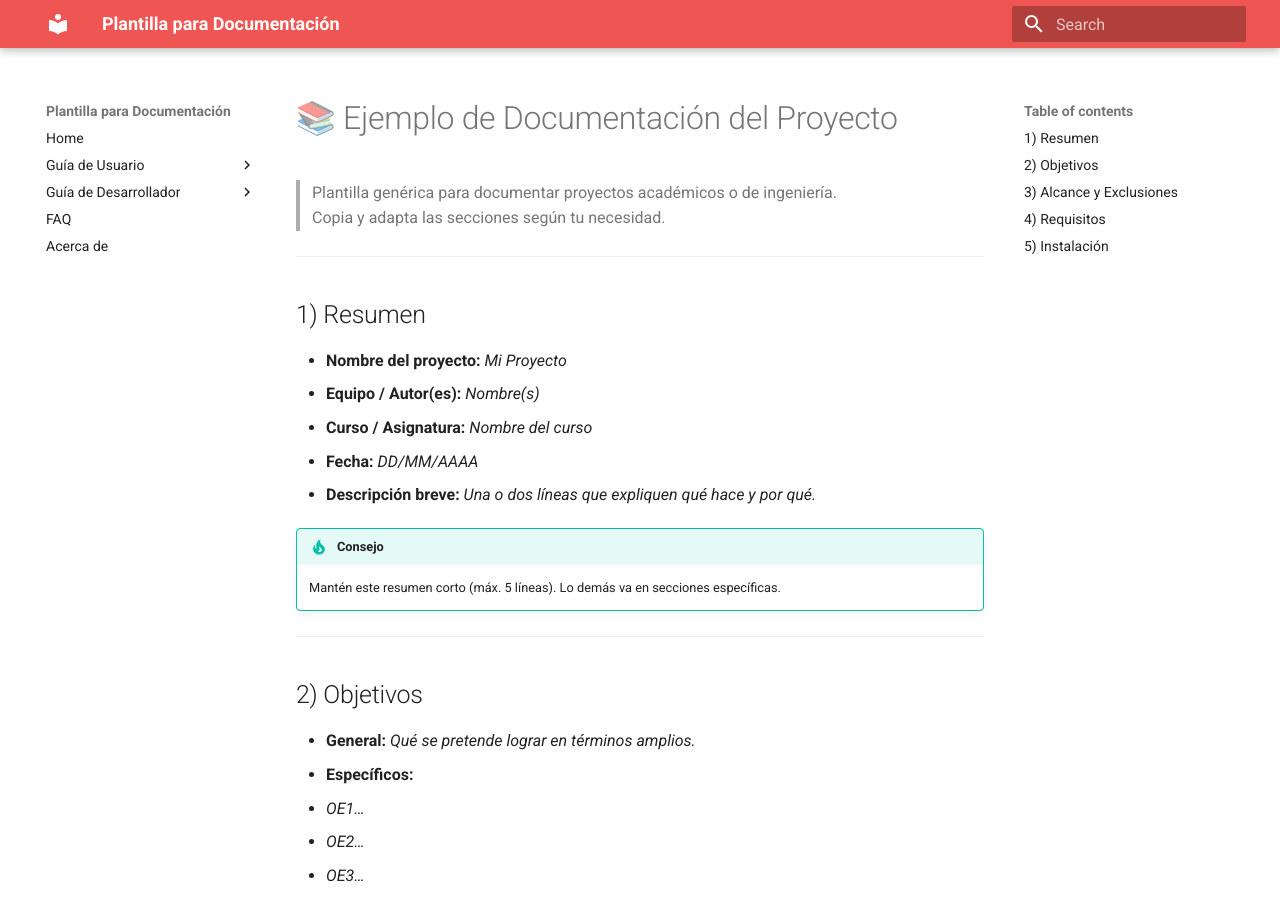
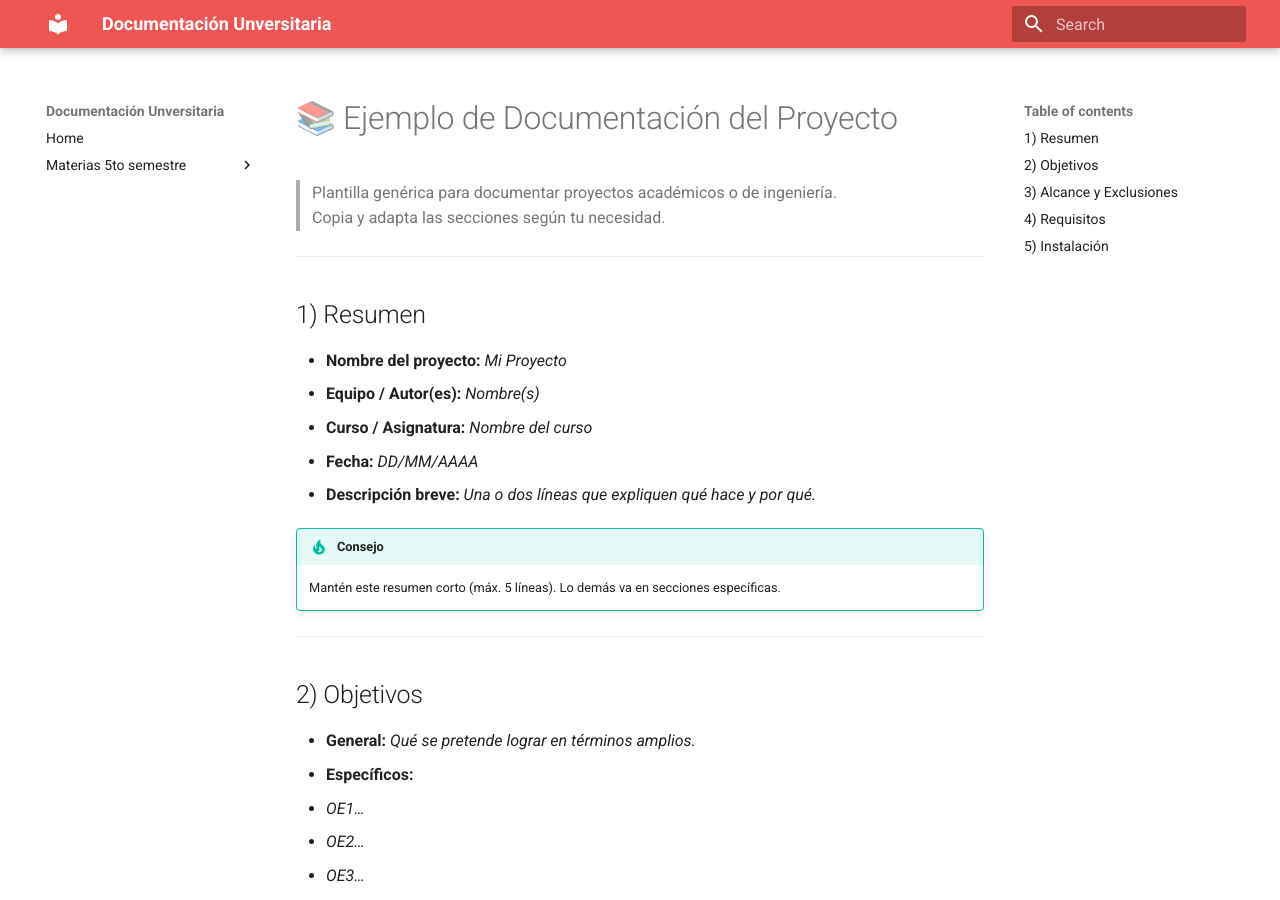
Before and after one commit to ZAFK28/PortafolioZarate, an MkDocs documentation site: the page built from docs/ejemplo.md, in a window 1280 px wide and 900 px high. Built offline with MkDocs 1.6.1 and Material for MkDocs 9.7.7, drawn with Linux system fonts in a browser that asks for light colours.

Commit message:
Actualizo documentación

```diff
--- a/mkdocs.yml
+++ b/mkdocs.yml
@@ -1,4 +1,4 @@
-site_name: Plantilla para Documentación
+site_name: Documentación Unversitaria
 markdown_extensions:
   - pymdownx.highlight:
       anchor_linenums: true
@@ -40,12 +40,5 @@ extra_css:
 
 nav:
   - Home: index.md
-  - Guía de Usuario:
-      - Introducción: guia_usuario/introduccion.md
-      - Instalación: guia_usuario/instalacion.md
-      - Uso Básico: guia_usuario/uso_basico.md
-  - Guía de Desarrollador:
-      - Arquitectura: guia_desarrollador/arquitectura.md
-      - API: guia_desarrollador/api.md
-  - FAQ: faq.md
-  - Acerca de: acerca_de.md
+  - Materias 5to semestre:
+    - Sistemas embebidos: Sistemas_embebidos.md
```
Also changed, not shown: docs/index.md (+2 -5 lines), docs/Sistemas_embebidos/Sistemas_embebidos.md (added).
